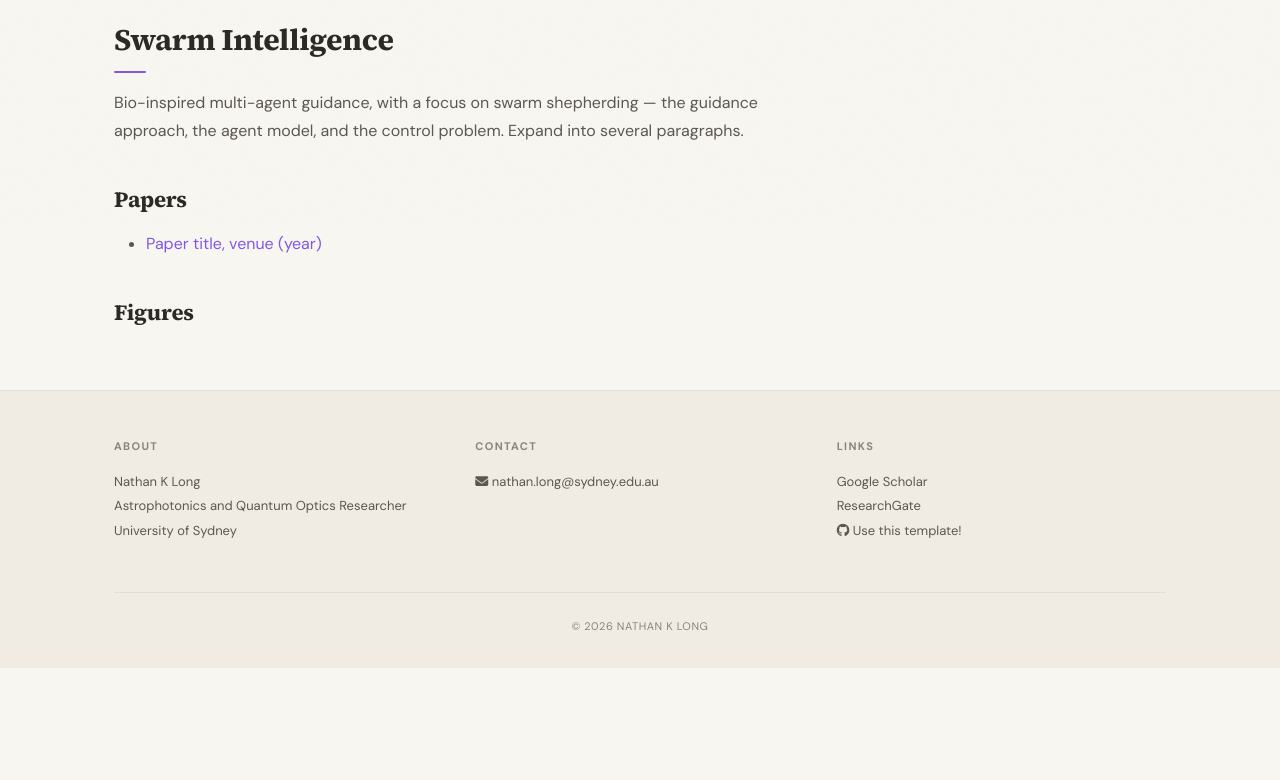
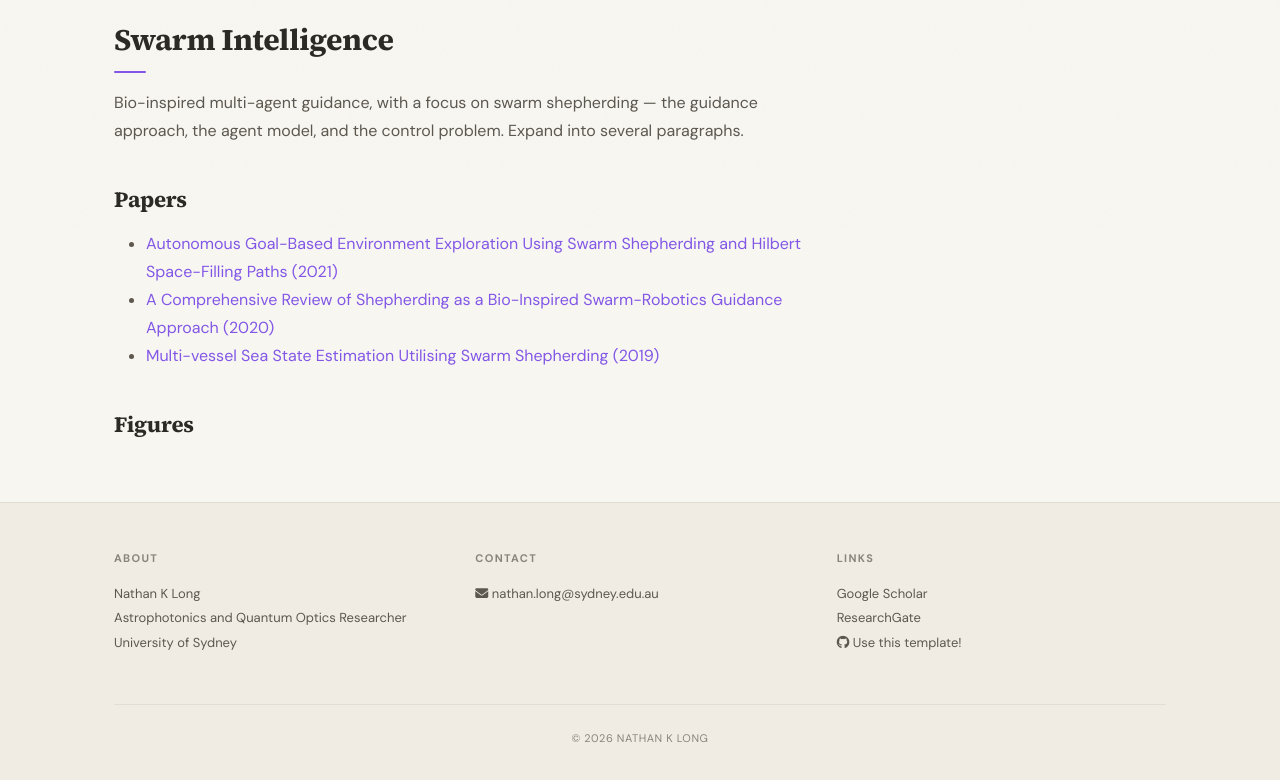
Before and after one commit to nathanklong/nathanklong.github.io, a Jekyll site: the page built from _pages/research-swarm-intelligence.md, in a window 1280 px wide. Shown: the part 673-1453 px from the top of the page. Built offline with Jekyll 4.4.1, drawn with Linux system fonts in a browser that asks for light colours; a style sheet for code colours, icons or effects is not loaded; before the commit the page ends 1341 px from its top, so only the background shows below that.

Commit message:
Revise papers section on swarm intelligence
Updated the list of papers related to swarm intelligence by adding three new entries and removing a placeholder.

```diff
--- a/_pages/research-swarm-intelligence.md
+++ b/_pages/research-swarm-intelligence.md
@@ -12,11 +12,10 @@ guidance approach, the agent model, and the control problem. Expand into
 several paragraphs.
 
 ### Papers
-- [Paper title, venue (year)](https://doi.org/10.xxxx/xxxxx)
 
-{% comment %}
-- [Another paper (PDF)]({{ site.url }}{{ site.baseurl }}/papers/yourpaper.pdf)
-{% endcomment %}
+- [Autonomous Goal-Based Environment Exploration Using Swarm Shepherding and Hilbert Space-Filling Paths (2021)]({{ site.url }}{{ site.baseurl }}/papers/Long2021_-_Autonomous Goal-Based Environment Exploration Using Swarm Shepherding and Hilbert Space-Filling Paths.pdf)
+- [A Comprehensive Review of Shepherding as a Bio-Inspired Swarm-Robotics Guidance Approach (2020)]({{ site.url }}{{ site.baseurl }}/papers/Long2020_-_A Comprehensive Review of Shepherding as a Bio-Inspired Swarm-Robotics Guidance Approach.pdf)
+- [Multi-vessel Sea State Estimation Utilising Swarm Shepherding (2019)]({{ site.url }}{{ site.baseurl }}/papers/Long2019_-_Multi-vessel Sea State Estimation Utilising Swarm Shepherding.pdf)
 
 ### Figures
 {% comment %}
```
